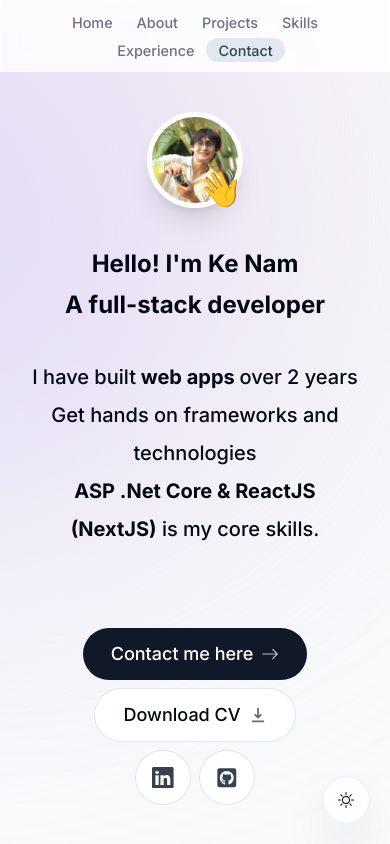
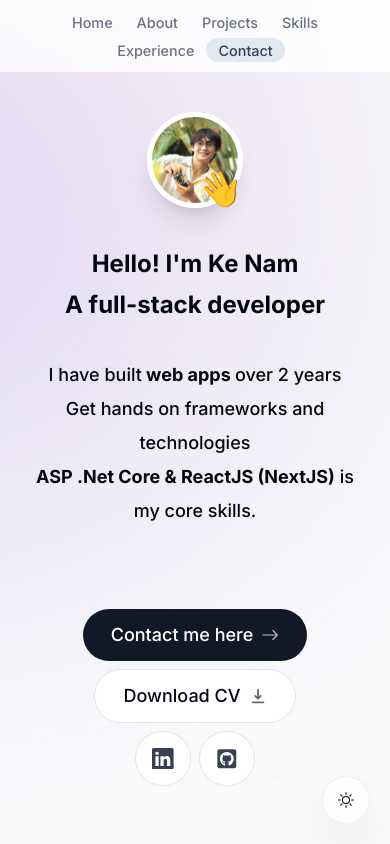
Before and after one commit to namke-dev/portfolio_namke_dev, a Next.js app: page / in a window 390 px wide. Shown: the top 844 px of the page. Built offline with nearby package versions, Linux system fonts and the light colour scheme; no server answers.

Commit message:
change text size in intro section

```diff
--- a/components/intro.tsx
+++ b/components/intro.tsx
@@ -61,14 +61,18 @@ export default function Intro() {
       </div>
 
       <motion.h1
-        className="mb-[5rem] mt-4 px-4 text-2xl font-medium !leading-[1.7] sm:text-4xl"
+        className="mb-[5rem] mt-4 px-4
+        font-medium
+        !leading-[1.7]
+        sm:text-4xl
+        text-2xl "
         initial={{ opacity: 0, y: 100 }}
         animate={{ opacity: 1, y: 0 }}
       >
         <p className="font-bold">Hello! I'm Ke Nam </p>
         <p className="font-bold">A full-stack developer</p>
 
-        <div className="text-xl sm:text-2xl !leading-[1.9] mt-[2rem]">
+        <div className="text-lg sm:text-2xl !leading-[1.9] mt-[2rem]">
           <p>
             I have built
             <span className="font-bold"> web apps </span>
```
